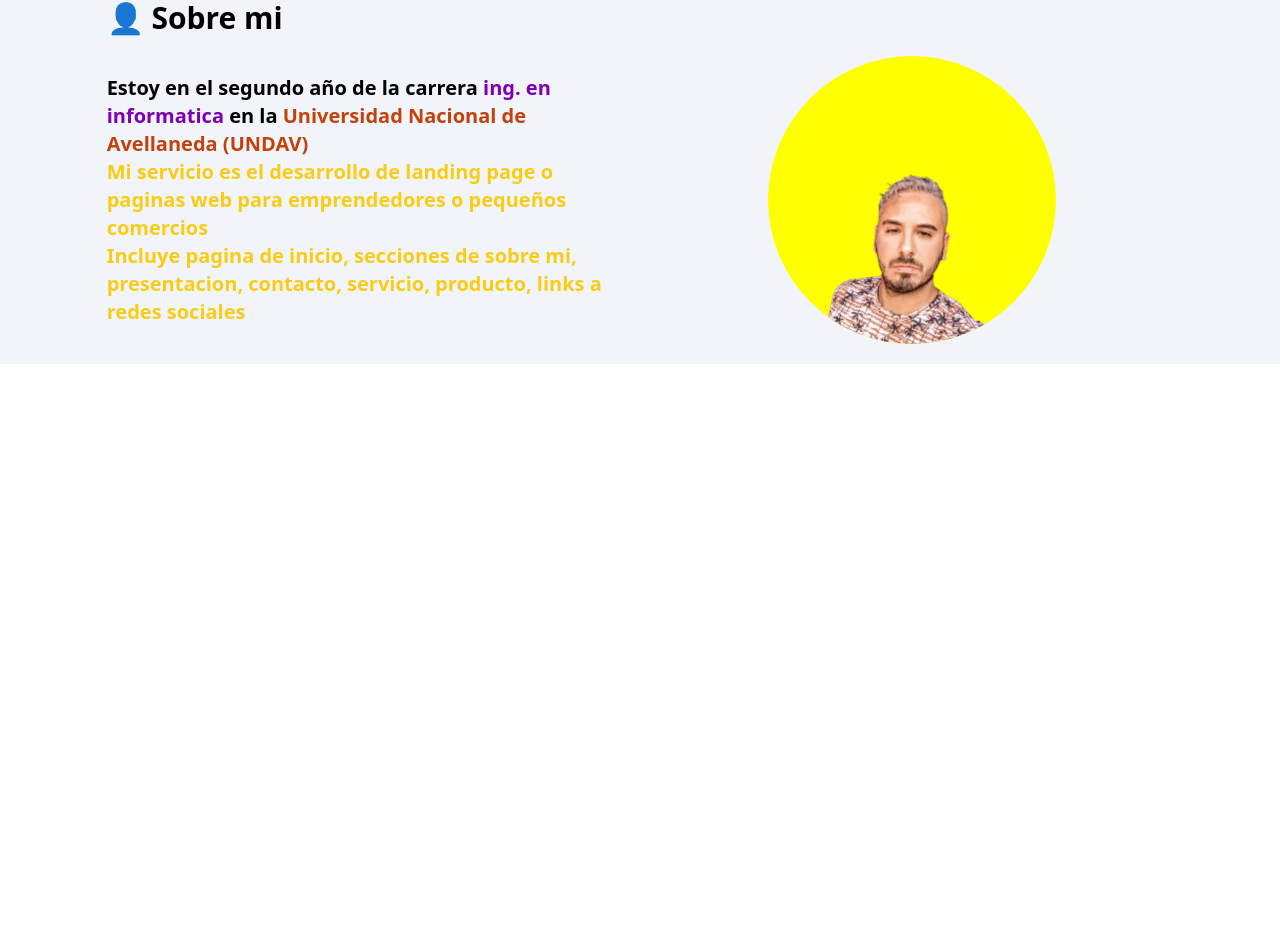
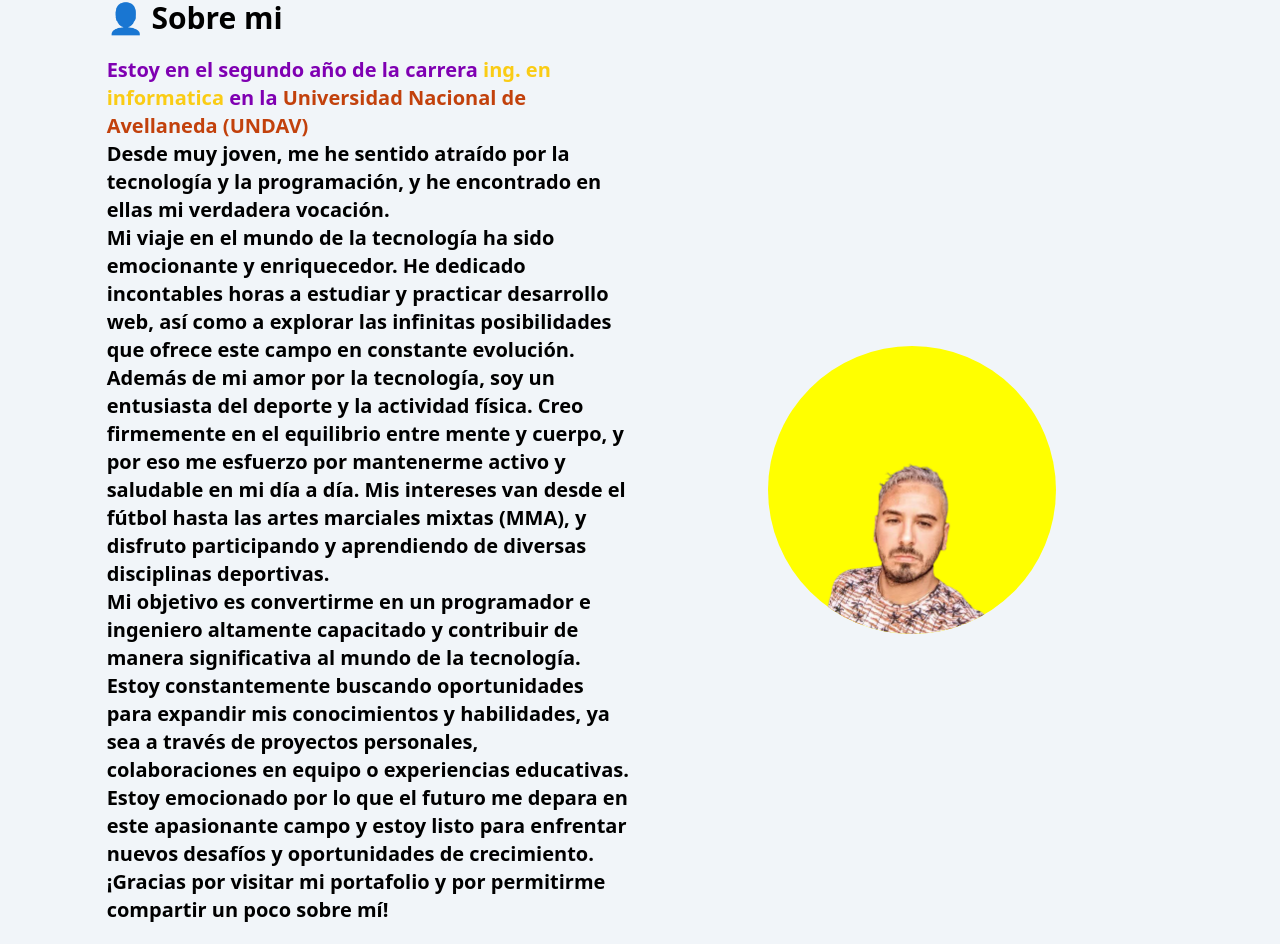
Before and after one commit to mikygaleano/app-my-porfolio, a React (Vite) app: page / in a window 1280 px wide. Shown: the part 1108-2052 px from the top of the page. Before the commit the page ends 1472 px from the top, so only its background shows below. Built offline with nearby package versions, Linux system fonts and the light colour scheme.

Commit message:
redactando la seccion sobre mi

```diff
--- a/src/components/sobre-mi/SobreMi.jsx
+++ b/src/components/sobre-mi/SobreMi.jsx
@@ -9,13 +9,13 @@ export const SobreMi = ()=> {
             </div>
             <div className="w-10/12 h-fit gap-5 font-semibold text-xl flex flex-row max-md:flex-col-reverse justify-center items-center pb-5">
                 <div className="w-1/2 max-md:w-full">
-                    <p>Estoy en el segundo año de la carrera  <span className="text-backgroundSecond">ing. en informatica </span>
+                    <p className="text-backgroundSecond">Estoy en el segundo año de la carrera  <span className="text-yellow-400">ing. en informatica </span>
                         en la <span className=" text-orange-700">Universidad Nacional de Avellaneda (UNDAV)</span></p>
-                        <p className="text-yellow-400">Mi servicio es el desarrollo de landing page
-                        o paginas web para emprendedores o pequeños comercios</p>
-                        <p className="text-yellow-400">Incluye pagina de inicio, secciones de sobre mi, presentacion,
-                        contacto, servicio, producto, links a redes sociales
-                    </p>
+                        <p>Desde muy joven, me he sentido atraído por la tecnología y la programación, y he encontrado en ellas mi verdadera vocación.</p>
+                        <p>Mi viaje en el mundo de la tecnología ha sido emocionante y enriquecedor. He dedicado incontables horas a estudiar y practicar desarrollo web, así como a explorar las infinitas posibilidades que ofrece este campo en constante evolución.</p>
+                        <p>Además de mi amor por la tecnología, soy un entusiasta del deporte y la actividad física. Creo firmemente en el equilibrio entre mente y cuerpo, y por eso me esfuerzo por mantenerme activo y saludable en mi día a día. Mis intereses van desde el fútbol hasta las artes marciales mixtas (MMA), y disfruto participando y aprendiendo de diversas disciplinas deportivas.</p>
+                        <p>Mi objetivo es convertirme en un programador e ingeniero altamente capacitado y contribuir de manera significativa al mundo de la tecnología. Estoy constantemente buscando oportunidades para expandir mis conocimientos y habilidades, ya sea a través de proyectos personales, colaboraciones en equipo o experiencias educativas.</p>
+                        <p>Estoy emocionado por lo que el futuro me depara en este apasionante campo y estoy listo para enfrentar nuevos desafíos y oportunidades de crecimiento. ¡Gracias por visitar mi portafolio y por permitirme compartir un poco sobre mí!</p>
                 </div>
                 <figure className="w-1/2 max-md:w-full h-72 flex justify-center">
                     <img className="w-72 h-72 object-contain rounded-full bg-backgroundPrimary" src="./image/perfil.png" alt="avatar" />
```
